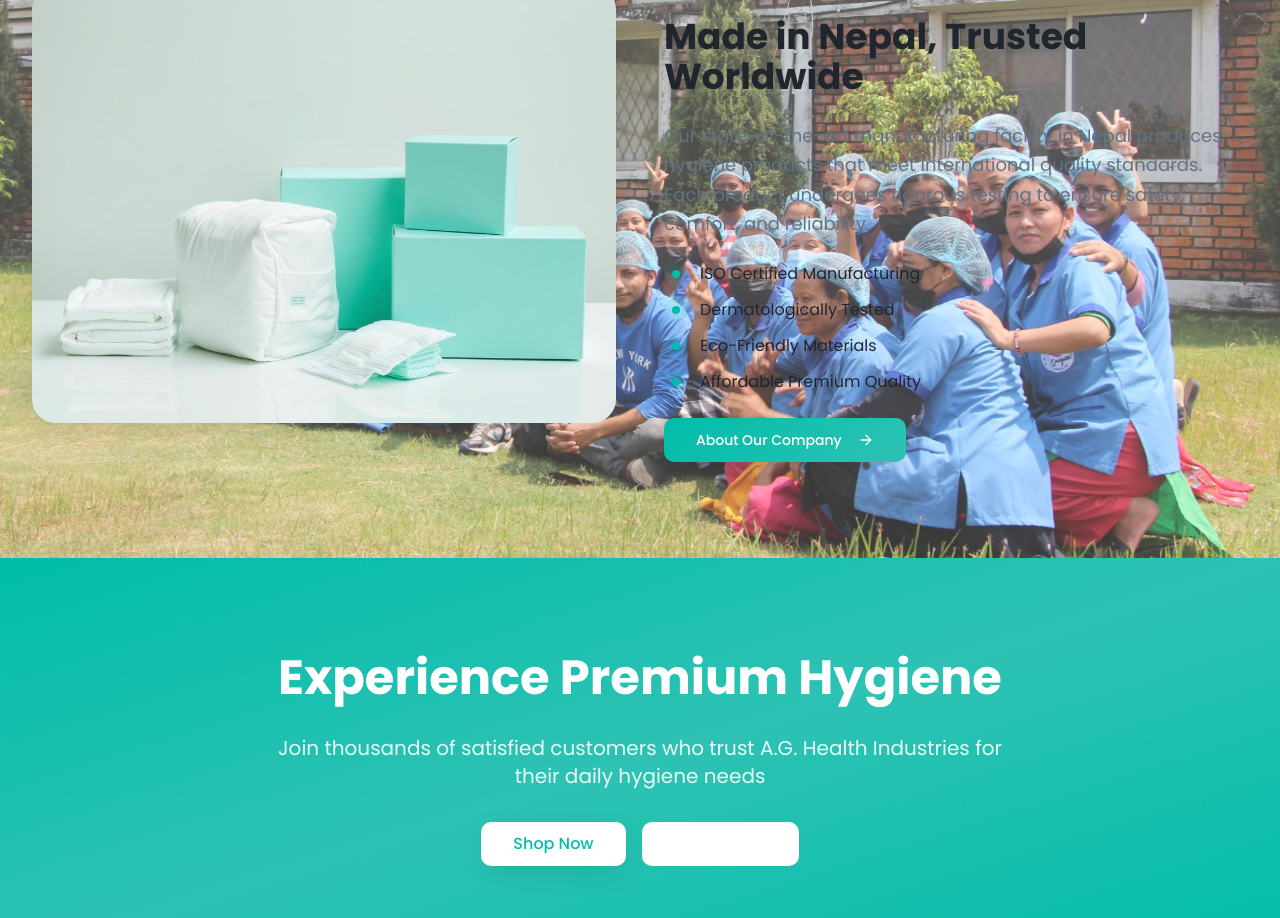
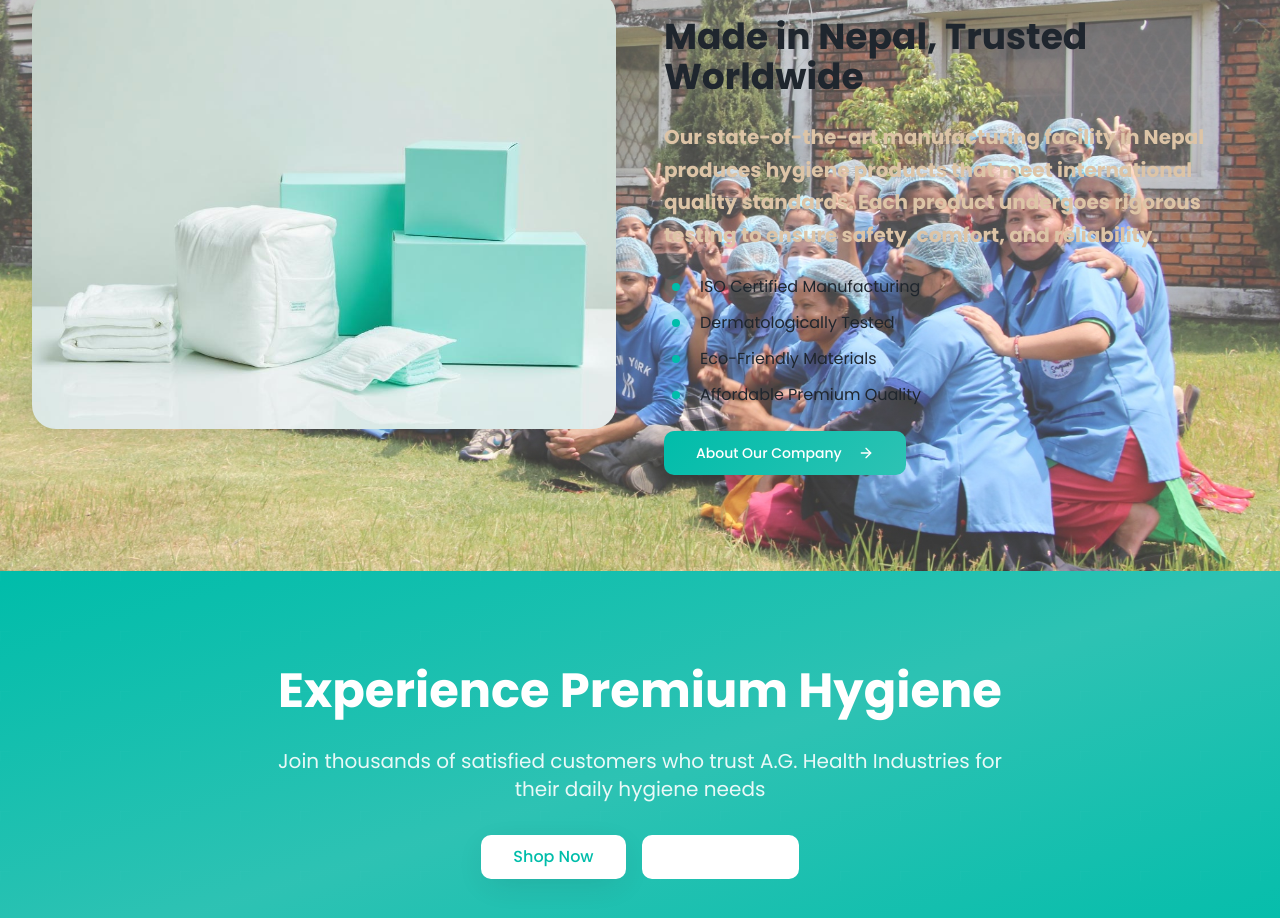
Before and after one commit to anujyolo/aghealth-premium-web, a React (Vite) app: page / in a window 1280 px wide. Shown: the part 2260-3178 px from the top of the page. Built offline with nearby package versions, Linux system fonts and the light colour scheme; the HTML template or start-up script is replaced by a standard one.

Commit message:
Refactor: Change text color and size

```diff
--- a/src/pages/Home.tsx
+++ b/src/pages/Home.tsx
@@ -193,7 +193,7 @@ const Home = () => {
                 Made in Nepal, Trusted Worldwide
               </h2>
 
-              <p className="text-lg text-muted-foreground leading-relaxed">
+              <p className="text-xl text-[#ddc4a6] font-bold leading-relaxed">
                 Our state-of-the-art manufacturing facility in Nepal produces hygiene products
                 that meet international quality standards. Each product undergoes rigorous testing
                 to ensure safety, comfort, and reliability.
```
